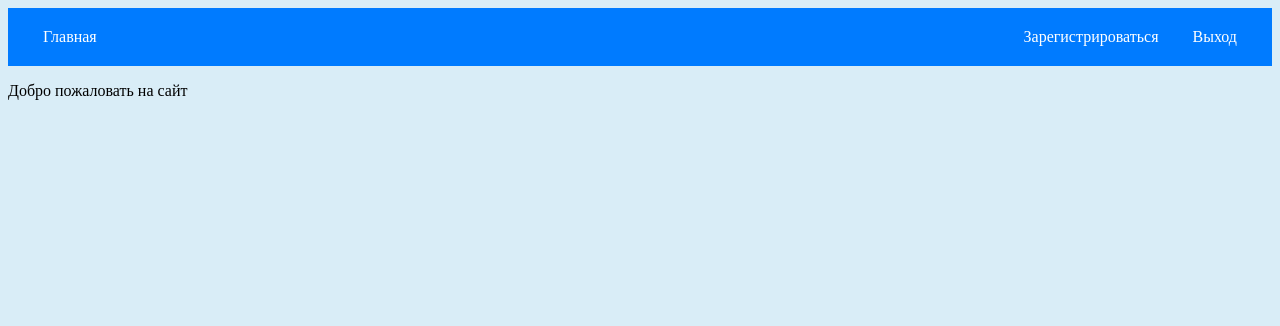
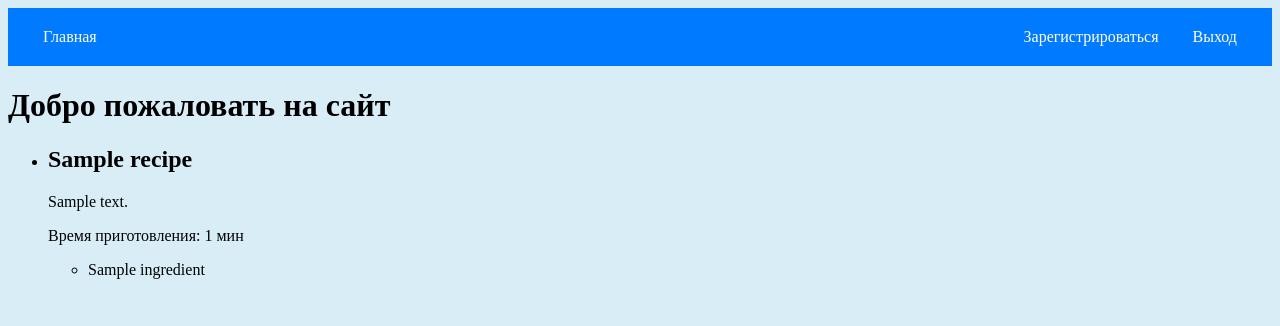
Before and after one commit to InowaR/DjangoRecipeWebsite, a Django app: page / in a window 1280 px wide. Shown: the top 326 px of the page. Run offline with Django 5.2, Linux system fonts and the light colour scheme; a user stored in the database is signed in; tables that the repository leaves empty hold one stand-in row (values such as "Sample post").

Commit message:
added index page

```diff
--- a/RecipeApplication/templates/index.html
+++ b/RecipeApplication/templates/index.html
@@ -5,5 +5,19 @@
 {% endblock %}
 
 {% block content %}
-    <p>Добро пожаловать на сайт</p>
+    <h1>Добро пожаловать на сайт</h1>
+    <ul>
+        {% for recipe in recipes %}
+            <li>
+                <h2>{{ recipe.title }}</h2>
+                <p>{{ recipe.description }}</p>
+                <p>Время приготовления: {{ recipe.cooking_time }} мин</p>
+                <ul>
+                    {% for ingredient in recipe.ingredients.all %}
+                        <li>{{ ingredient.name }}</li>
+                    {% endfor %}
+                </ul>
+            </li>
+        {% endfor %}
+    </ul>
 {% endblock %}
--- a/RecipeApplication/views.py
+++ b/RecipeApplication/views.py
@@ -4,6 +4,8 @@ from django.contrib.auth.decorators import login_required
 from django.shortcuts import render, redirect
 from RecipeApplication.forms import LoginForm
 from django.contrib.auth.forms import UserCreationForm
+
+from RecipeApplication.models import Recipe
 
 logger = logging.getLogger(__name__)
 
@@ -46,4 +48,8 @@ def logout_view(request):
 @login_required
 def index(request):
     logger.info(f"Адрес клиента: {request.META['REMOTE_ADDR']}")
-    return render(request, 'index.html')
+    recipes = Recipe.objects.order_by('?')[:5]
+    context = {
+        'recipes': recipes
+    }
+    return render(request, 'index.html', context)
```
